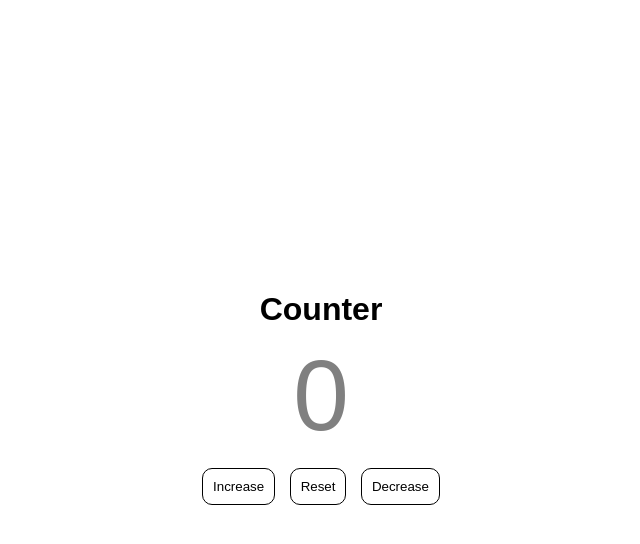
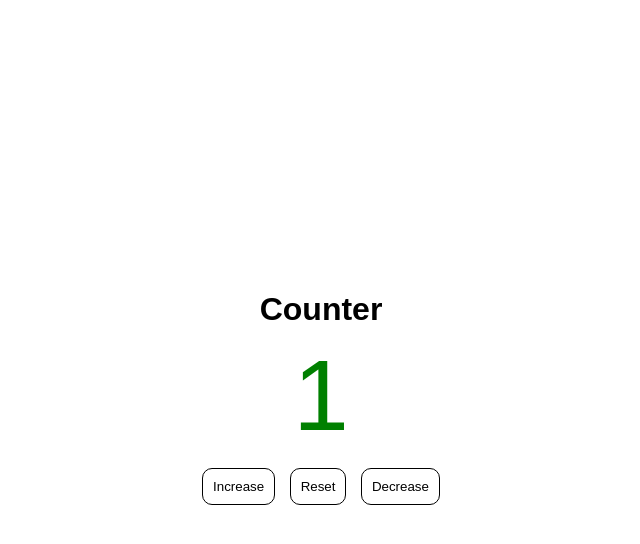
Before and after one commit to UNCValladaresHamlet/Javascript-Counter, a plain HTML site: page index.html in a window 1280 px wide. Both pictures are taken after a click on the button "Increase". Shown: the whole page, without its empty margins (319-959 px from the left). Drawn offline with Linux system fonts and the light colour scheme.

Commit message:
Buttons are working, counter increases and decreases with click of button

```diff
--- a/index.html
+++ b/index.html
@@ -10,7 +10,7 @@
 <body>
     <div class="container">
         <h1>Counter</h1>
-        <span class="number">0</span>
+        <span class="counter">0</span>
         <div class="btn-container">
             <button class="btn increase">Increase</button>
             <button class="btn reset">Reset</button>
--- a/index.js
+++ b/index.js
@@ -1 +1,37 @@
 // alert("Js works!!!!")
+ const counter = document.querySelector('.counter') //The querySelector() method returns the first element that matches a CSS selector.
+ const btns = document.querySelectorAll('.btn') // The querySelectorAll() method returns all elements that matches a CSS selector(s).
+
+ let count = 0; //Value starts at 0
+
+ //The forEach() method calls a function for each element in an array.
+ btns.forEach((btn) => {
+	btn.addEventListener('click', (e) => { //The addEventListener() method attaches an event handler to a document. In this case the buttons
+		const styles = e.currentTarget.classList //The classList property returns the CSS classnames of an element.
+
+        //if else statement saying if the button that says increase is clicked then the count increments by 1. If the decrease button is pressed then the count will decrement by 1
+        //The contains() method returns true if a node is a descendant of a node.
+        //The contains() method returns false if not.
+		if (styles.contains('increase')) {
+			count++
+		} else if (styles.contains('decrease')) {
+			count--
+		} else {
+			count = 0
+		}
+
+		if (count > 0) {
+			counter.style.color = 'green'
+		}
+
+		if (count < 0) {
+			counter.style.color = 'red'
+		}
+
+		if (count === 0) {
+			counter.style.color = 'grey'
+		}
+
+		counter.textContent = count //The textContent property sets or returns the text content of the specified node
+	})
+})
```
